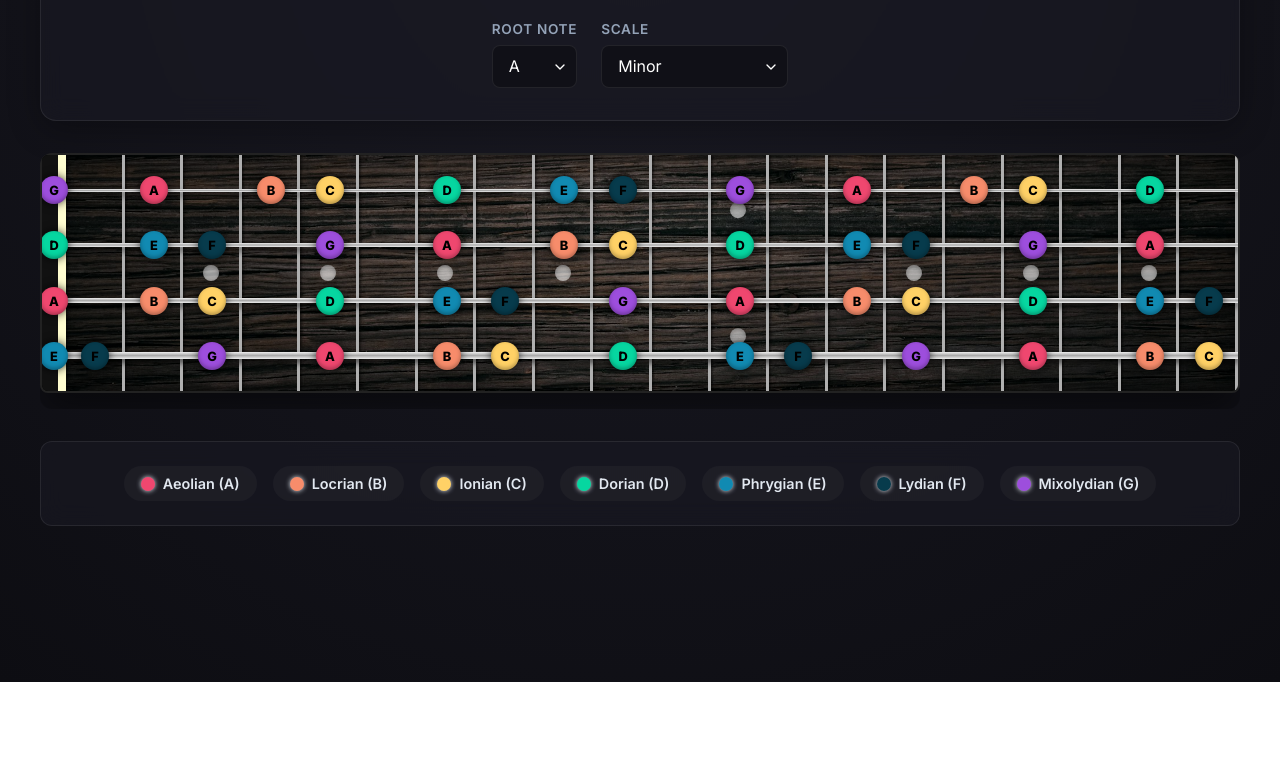
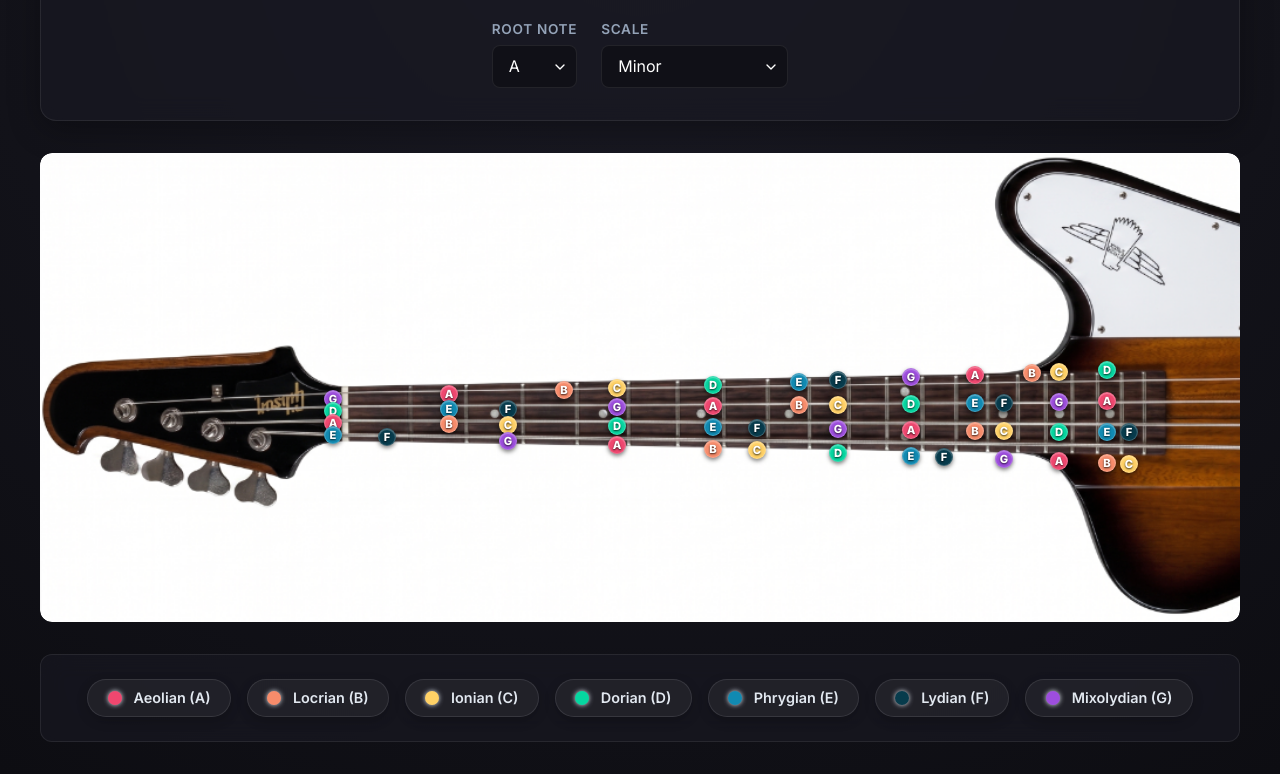
Before and after one commit to jdekozak/ScalesAndHarmony, a website built with Vite: page index.html in a window 1280 px wide. Shown: the part 118-892 px from the top of the page. Before the commit the page ends 800 px from the top, so only its background shows below. Built offline with nearby package versions, Linux system fonts and the light colour scheme.

Commit message:
feat: implement photographic fretboard with calibrated logarithmic coordinate system and manual fine-tuning settings

```diff
--- a/src/main.js
+++ b/src/main.js
@@ -10,6 +10,61 @@ const legendContainer = document.getElementById('legend');
 
 let currentHighlightMode = "All";
 
+/**
+ * MANUAL SETTINGS - Adjust these to fine-tune the display
+ */
+const SETTINGS = {
+    // Global offsets (%) - Use these to nudge all notes at once
+    offsetX: 0.0,
+    offsetY: 5.0,
+
+    // Scale ratios (1.0 = default) - Use these to stretch/contract the display
+    scaleX: 1.27,
+    scaleY: 0.9,
+
+    // Fretboard Geometry (%)
+    nutX: 25.8,              // Horizontal start (Nut)
+    fret12X: 63.4,           // Horizontal reference (12th Fret)
+
+    // String Geometry (%)
+    centerLineY: 50.2,       // Vertical center of the string set
+    spacingNutY: 3.00,       // Gap between strings at the Nut
+    spacingFret12Y: 5.6,     // Gap between strings at the 12th Fret (controls fanning)
+
+    // Display
+    markerSize: 8           // Note marker diameter in pixels
+};
+
+/**
+ * Calculates the X position of a fret using the standard logarithmic formula.
+ * d = L * (1 - (1/2)^(n/12))
+ * All positions are relative to the Nut and 12th Fret settings.
+ */
+function getFretX(fret) {
+    const scaleLength = 2 * (SETTINGS.fret12X - SETTINGS.nutX);
+    const rawX = SETTINGS.nutX + scaleLength * (1 - Math.pow(0.5, fret / 12));
+
+    // Apply global X scaling (relative to nut) and offset
+    return SETTINGS.nutX + (rawX - SETTINGS.nutX) * SETTINGS.scaleX + SETTINGS.offsetX;
+}
+
+/**
+ * Calculates the Y position for a specific string at a given X ratio.
+ * stringIndex 0 = Top string (Logic G in standard, but mapped below), 3 = Bottom.
+ */
+function getStringY(stringIndex, xRatio) {
+    // stringIndex is 0 to 3. Offset from center is -1.5, -0.5, 0.5, 1.5
+    const multiplier = stringIndex - 1.5;
+
+    const nutY = SETTINGS.centerLineY + (multiplier * SETTINGS.spacingNutY);
+    const fret12Y = SETTINGS.centerLineY + (multiplier * SETTINGS.spacingFret12Y);
+
+    const rawY = nutY + (fret12Y - nutY) * xRatio;
+
+    // Apply global Y scaling (relative to center) and offset
+    return SETTINGS.centerLineY + (rawY - SETTINGS.centerLineY) * SETTINGS.scaleY + SETTINGS.offsetY;
+}
+
 function init() {
     setupFretboard();
     attachListeners();
@@ -18,55 +73,6 @@ function init() {
 
 function setupFretboard() {
     fretboardContainer.innerHTML = '';
-
-    // Draw Frets
-    for (let f = 0; f <= NUM_FRETS; f++) {
-        const fret = document.createElement('div');
-        fret.className = f === 0 ? 'fret nut' : 'fret';
-        fretboardContainer.appendChild(fret);
-    }
-
-    // Draw fret markers (dots) for standard bass (frets 3, 5, 7, 9, 12, 15, 17, 19)
-    const dotFrets = [3, 5, 7, 9, 15, 17, 19];
-    const doubleDotFrets = [12];
-
-    const frets = document.querySelectorAll('.fret');
-
-    dotFrets.forEach(f => {
-        if(frets[f]) {
-            const dot = document.createElement('div');
-            dot.className = 'fret-dot single-dot';
-            frets[f].appendChild(dot);
-        }
-    });
-
-    doubleDotFrets.forEach(f => {
-        if(frets[f]) {
-            const dotContainer = document.createElement('div');
-            dotContainer.className = 'double-dot-container';
-            dotContainer.innerHTML = '<div class="fret-dot"></div><div class="fret-dot"></div>';
-            frets[f].appendChild(dotContainer);
-        }
-    });
-
-    const stringsContainer = document.createElement('div');
-    stringsContainer.className = 'strings-container';
-
-    TUNING.forEach((stringInfo, i) => {
-        const stringEl = document.createElement('div');
-        stringEl.className = `string string-${i}`;
-        const thickness = (i + 1) * 1.5 + 1;
-        stringEl.style.height = `${thickness}px`;
-
-        // Position string vertically
-        const topPercent = (i / (TUNING.length - 1)) * 100;
-        const actualTop = 15 + (topPercent * 0.7);
-        stringEl.style.top = `calc(${actualTop}% - ${thickness/2}px)`;
-
-        stringsContainer.appendChild(stringEl);
-    });
-
-    fretboardContainer.appendChild(stringsContainer);
 }
 
 function attachListeners() {
@@ -77,8 +83,6 @@ function attachListeners() {
         updateApp();
     });
 }
-
-
 
 function updateApp() {
     const root = rootSelect.value;
@@ -101,13 +105,23 @@ function drawMarkers(scaleNotes, highlightMode) {
     const useFlats = shouldUseFlats(rootSelect.value, scaleSelect.value);
     const scaleIndices = scaleNotes.map(n => n.index);
 
+    // Mapping: TUNING is [G, D, A, E].
+    // Image has E at TOP (CALIBRATION.strings[0]) and G at BOTTOM (CALIBRATION.strings[3]).
+    // So:
+    // G (stringIndex 0) -> Bottom (calibIndex 3)
+    // E (stringIndex 3) -> Top (calibIndex 0)
+
     TUNING.forEach((stringInfo, stringIndex) => {
+        // Mapping: TUNING is [G, D, A, E].
+        // Image has G at TOP (stringIndex 0 -> calibIndex 0) and E at BOTTOM (stringIndex 3 -> calibIndex 3).
+        const calibIndex = stringIndex;
+
         for (let fret = 0; fret <= NUM_FRETS; fret++) {
             const noteIndex = (stringInfo.startIndex + fret) % 12;
-            const scaleNoteIndex = scaleIndices.indexOf(noteIndex);
+            const scaleScaleNoteIndex = scaleIndices.indexOf(noteIndex);
 
-            if (scaleNoteIndex !== -1) {
-                const noteInfo = scaleNotes[scaleNoteIndex];
+            if (scaleScaleNoteIndex !== -1) {
+                const noteInfo = scaleNotes[scaleScaleNoteIndex];
 
                 let opacity = 1;
                 let transform = 'scale(1)';
@@ -127,18 +141,23 @@ function drawMarkers(scaleNotes, highlightMode) {
                 marker.style.transform = transform;
                 marker.style.zIndex = zIndex;
 
-                const topPercent = (stringIndex / (TUNING.length - 1)) * 100;
-                const actualTop = 15 + (topPercent * 0.7);
-                marker.style.top = `calc(${actualTop}% - 14px)`;
-
+                // Calculate X (centered between frets)
                 let leftPercent;
                 if (fret === 0) {
-                    leftPercent = 1;
+                    leftPercent = getFretX(0) - 1.8; // Open string position
                 } else {
-                    leftPercent = 2 + ((fret - 0.5) * (98 / NUM_FRETS));
+                    const x1 = getFretX(fret - 1);
+                    const x2 = getFretX(fret);
+                    leftPercent = (x1 + x2) / 2;
                 }
 
-                marker.style.left = `calc(${leftPercent}% - 14px)`;
+                // Calculate Y at this X (linear interpolation for fanning strings)
+                const xRatio = (leftPercent - SETTINGS.nutX) / (SETTINGS.fret12X - SETTINGS.nutX);
+                const topPercent = getStringY(calibIndex, xRatio);
+
+                const halfSize = SETTINGS.markerSize / 2;
+                marker.style.top = `calc(${topPercent}% - ${halfSize}px)`;
+                marker.style.left = `calc(${leftPercent}% - ${halfSize}px)`;
 
                 fretboardContainer.appendChild(marker);
             }
--- a/src/style.css
+++ b/src/style.css
@@ -116,108 +116,56 @@ main {
 
 .fretboard-wrapper {
   width: 100%;
-  overflow-x: auto;
-  padding-bottom: 1rem;
+  overflow: hidden;
   border-radius: 12px;
+  background: rgba(0, 0, 0, 0.2);
 }
 
 .fretboard-container {
-  min-width: 1000px;
-  height: 240px;
-  background-image: url('/fretboard.jpg');
-  background-size: cover;
+  width: 100%;
+  aspect-ratio: 1024 / 400;
+  height: auto;
+  background-image: url('/ScalesAndHarmony/fretboard.png');
+  background-size: 100% 100%;
+  background-repeat: no-repeat;
   background-position: center;
-  border-radius: 8px;
-  box-shadow: 0 20px 40px rgba(0, 0, 0, 0.5), inset 0 0 20px rgba(0,0,0,0.8);
+  border-radius: 12px;
+  box-shadow: 0 30px 60px rgba(0, 0, 0, 0.8);
   position: relative;
-  display: flex;
-  border: 2px solid #222;
-  overflow: hidden;
+  display: block;
+  border: none;
+  overflow: visible;
+  background-color: #fff;
 }
 
 /* Add a dark overlay to make notes pop */
+/* Removed dark overlay to show full image colors */
 .fretboard-container::before {
-  content: '';
-  position: absolute;
-  top: 0; left: 0; right: 0; bottom: 0;
-  background: linear-gradient(90deg, rgba(0,0,0,0.6) 0%, rgba(0,0,0,0.2) 50%, rgba(0,0,0,0.6) 100%);
-  pointer-events: none;
-  z-index: 1;
+  display: none;
 }
 
-.fret {
-  flex: 1;
-  border-right: 3px solid var(--fret-color);
-  position: relative;
-  box-shadow: 2px 0 2px rgba(0,0,0,0.5);
-  z-index: 2;
-}
-
-.fret.nut {
-  flex: 0 0 2%;
-  border-right: 8px solid var(--nut-color);
-  background: #111;
-}
-
-.fret-dot {
-  width: 16px;
-  height: 16px;
-  background: var(--dot-color);
-  border-radius: 50%;
-  position: absolute;
-  top: 50%;
-  left: 50%;
-  transform: translate(-50%, -50%);
-  box-shadow: inset 0 2px 4px rgba(0,0,0,0.3);
-}
-
-.double-dot-container {
-  position: absolute;
-  top: 50%;
-  left: 50%;
-  transform: translate(-50%, -50%);
-  height: 60%;
-  display: flex;
-  flex-direction: column;
-  justify-content: space-between;
-}
-
-.double-dot-container .fret-dot {
-  position: static;
-  transform: none;
-}
-
-.strings-container {
-  position: absolute;
-  top: 0; left: 0; right: 0; bottom: 0;
-  pointer-events: none;
-  z-index: 3;
-}
-
-.string {
-  position: absolute;
-  left: 0;
-  right: 0;
-  background: linear-gradient(180deg, #eee, #aaa, #eee);
-  box-shadow: 0 4px 6px rgba(0,0,0,0.6);
-  z-index: 3;
+/* Procedural elements removed */
+.fret, .fret-dot, .double-dot-container, .strings-container, .string {
+  display: none;
 }
 
 .note-marker {
-  width: 28px;
-  height: 28px;
+  width: 18px;
+  height: 18px;
   border-radius: 50%;
   position: absolute;
   display: flex;
   justify-content: center;
   align-items: center;
-  font-size: 0.8rem;
-  font-weight: 700;
-  color: #000;
-  box-shadow: 0 0 10px rgba(0,0,0,0.8), inset 0 -2px 4px rgba(0,0,0,0.3);
+  font-size: 0.7rem;
+  font-weight: 800;
+  color: #fff;
+  text-shadow: 0 1px 2px rgba(0,0,0,0.8);
+  box-shadow: 0 2px 4px rgba(0,0,0,0.5), inset 0 1px 1px rgba(255,255,255,0.3);
   z-index: 10;
-  transition: all 0.3s cubic-bezier(0.175, 0.885, 0.32, 1.275);
+  transition: all 0.2s cubic-bezier(0.175, 0.885, 0.32, 1.275);
   cursor: pointer;
+  border: 1px solid rgba(255,255,255,0.2);
 }
 
 .note-marker:hover {
@@ -242,13 +190,14 @@ main {
 .legend-item {
   display: flex;
   align-items: center;
-  gap: 0.5rem;
-  padding: 0.5rem 1rem;
-  background: rgba(255, 255, 255, 0.03);
-  border-radius: 20px;
-  transition: all 0.2s ease;
+  gap: 0.75rem;
+  padding: 0.6rem 1.2rem;
+  background: rgba(255, 255, 255, 0.05);
+  border-radius: 24px;
+  transition: all 0.2s cubic-bezier(0.4, 0, 0.2, 1);
   cursor: pointer;
-  border: 1px solid transparent;
+  border: 1px solid rgba(255, 255, 255, 0.1);
+  box-shadow: 0 4px 12px rgba(0, 0, 0, 0.2);
 }
 
 .legend-item:hover {
```
Also changed, not shown: README.md (added), public/fretboard.png (added).
